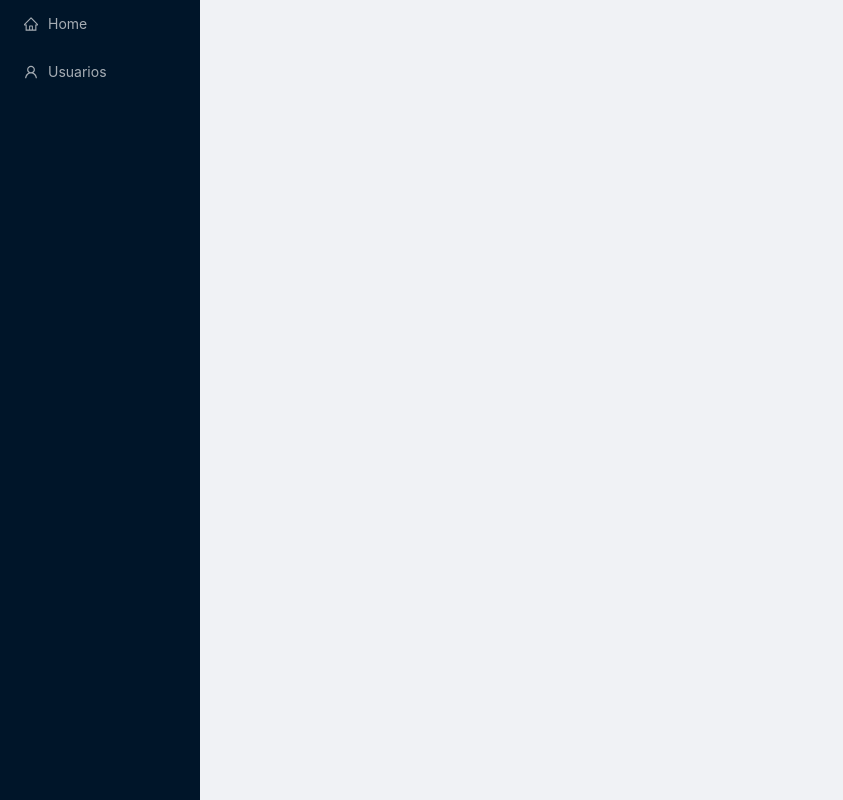
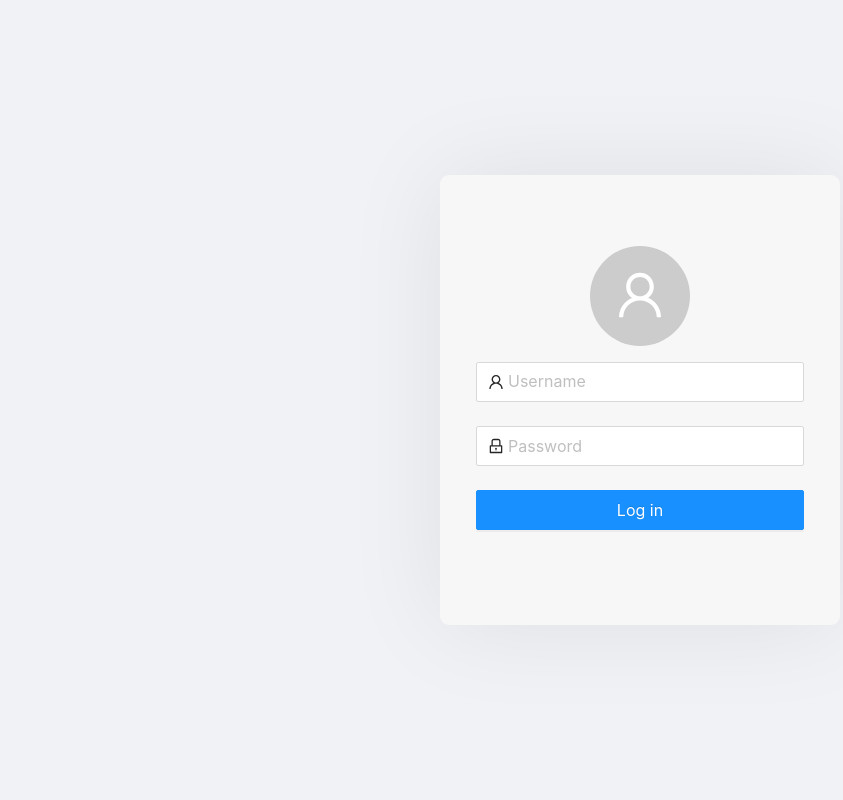
Before and after one commit to juansebastian028/buses-front, a React (Create React App) app: page /login in a window 1280 px wide. Before the commit this address had no page. Shown: the whole page, without its empty margins (0-843 px from the left). Built offline with nearby package versions, Linux system fonts and the light colour scheme.

Commit message:
New modules added

```diff
--- a/src/App.js
+++ b/src/App.js
@@ -1,4 +1,5 @@
 import 'antd/dist/antd.css';
+import './styles.css';
 import { AppRouter } from './routes/AppRouter';
 
 function App() {
--- a/src/components/Home.js
+++ /dev/null
@@ -1,23 +0,0 @@
-import React from 'react';
-import { Layout } from 'antd';
-import { HeaderPage } from './HeaderPage';
-
-const { Content } = Layout;
-
-export const Home = ({ collapsed, toggle }) => {
-  return (
-    <Layout className="site-layout">
-      <HeaderPage collapsed={collapsed} toggle={toggle} />
-      <Content
-        className="site-layout-background"
-        style={{
-          margin: '24px 16px',
-          padding: 24,
-          minHeight: 280,
-        }}
-      >
-        <h1>Home</h1>
-      </Content>
-    </Layout>
-  );
-};
--- a/src/components/SiderMenu.js
+++ b/src/components/SiderMenu.js
@@ -1,9 +1,6 @@
 import React from 'react';
 import { Layout, Menu } from 'antd';
-import {
-  UserOutlined,
-  HomeOutlined,
-} from '@ant-design/icons';
+import { UserOutlined, HomeOutlined, CarOutlined } from '@ant-design/icons';
 import { Link } from 'react-router-dom';
 
 const { Sider } = Layout;
@@ -19,6 +16,9 @@ export const SiderMenu = ({ collapsed }) => {
         <Menu.Item key="2" icon={<UserOutlined />}>
           <Link to="/users">Usuarios</Link>
         </Menu.Item>
+        <Menu.Item key="3" icon={<CarOutlined />}>
+          <Link to="/bus-routes">Rutas de Buses</Link>
+        </Menu.Item>
       </Menu>
     </Sider>
   );
--- a/src/components/Users.js
+++ /dev/null
@@ -1,56 +0,0 @@
-import React from 'react';
-import { Layout, Table } from 'antd';
-import { HeaderPage } from './HeaderPage';
-
-const { Content } = Layout;
-
-export const Users = ({ collapsed, toggle }) => {
-  const dataSource = [
-    {
-      key: '1',
-      name: 'Mike',
-      age: 32,
-      address: '10 Downing Street',
-    },
-    {
-      key: '2',
-      name: 'John',
-      age: 42,
-      address: '10 Downing Street',
-    },
-  ];
-
-  const columns = [
-    {
-      title: 'Name',
-      dataIndex: 'name',
-      key: 'name',
-    },
-    {
-      title: 'Age',
-      dataIndex: 'age',
-      key: 'age',
-    },
-    {
-      title: 'Address',
-      dataIndex: 'address',
-      key: 'address',
-    },
-  ];
-
-  return (
-    <Layout className="site-layout">
-      <HeaderPage collapsed={collapsed} toggle={toggle} />
-      <Content
-        className="site-layout-background"
-        style={{
-          margin: '24px 16px',
-          padding: 24,
-          minHeight: 280,
-        }}
-      >
-        <Table dataSource={dataSource} columns={columns} />
-      </Content>
-    </Layout>
-  );
-};
--- /dev/null
+++ b/src/layout/index.js
@@ -0,0 +1,30 @@
+import React, { useState } from 'react';
+import { Layout } from 'antd';
+import { HeaderPage } from '../components/HeaderPage';
+import { SiderMenu } from '../components/SiderMenu';
+
+const { Content } = Layout;
+
+export const BasicLayout = ({ children }) => {
+  const [collapsed, setCollapsed] = useState(false);
+  const toggle = () => setCollapsed(!collapsed);
+
+  return (
+    <Layout style={{ minHeight: '100vh' }}>
+      <SiderMenu collapsed={collapsed} />
+      <Layout className="site-layout">
+        <HeaderPage collapsed={collapsed} toggle={toggle} />
+        <Content
+          className="site-layout-background"
+          style={{
+            margin: '24px 16px',
+            padding: 24,
+            minHeight: 280,
+          }}
+        >
+          {children}
+        </Content>
+      </Layout>
+    </Layout>
+  );
+};
--- /dev/null
+++ b/src/pages/BusRoutes.js
@@ -0,0 +1,39 @@
+import React from 'react';
+import { Table } from 'antd';
+
+export const BusRoutes = () => {
+  const dataSource = [
+    {
+      key: '1',
+      name: 'Mike',
+      age: 32,
+      address: '10 Downing Street',
+    },
+    {
+      key: '2',
+      name: 'John',
+      age: 42,
+      address: '10 Downing Street',
+    },
+  ];
+
+  const columns = [
+    {
+      title: 'Name',
+      dataIndex: 'name',
+      key: 'name',
+    },
+    {
+      title: 'Age',
+      dataIndex: 'age',
+      key: 'age',
+    },
+    {
+      title: 'Address',
+      dataIndex: 'address',
+      key: 'address',
+    },
+  ];
+
+  return <Table dataSource={dataSource} columns={columns} />;
+};
--- /dev/null
+++ b/src/pages/Home.js
@@ -0,0 +1,5 @@
+import React from 'react';
+
+export const Home = () => {
+  return <h1>Home</h1>;
+};
--- /dev/null
+++ b/src/pages/Login.js
@@ -0,0 +1,69 @@
+import React from 'react';
+import { Form, Input, Button, Avatar } from 'antd';
+import { UserOutlined, LockOutlined } from '@ant-design/icons';
+
+export const Login = () => {
+  const onFinish = (values) => {
+    console.log('Received values of form: ', values);
+  };
+
+  return (
+    <div className="login-container">
+      <div className="login-content">
+        <div className="login-avatar">
+          <Avatar size={100} icon={<UserOutlined />} />
+        </div>
+        <Form
+          name="normal_login"
+          className="login-form"
+          initialValues={{
+            remember: true,
+          }}
+          onFinish={onFinish}
+        >
+          <Form.Item
+            name="username"
+            rules={[
+              {
+                required: true,
+                message: 'Please input your Username!',
+              },
+            ]}
+          >
+            <Input
+              size="large"
+              prefix={<UserOutlined className="site-form-item-icon" />}
+              placeholder="Username"
+            />
+          </Form.Item>
+          <Form.Item
+            name="password"
+            rules={[
+              {
+                required: true,
+                message: 'Please input your Password!',
+              },
+            ]}
+          >
+            <Input
+              size="large"
+              prefix={<LockOutlined className="site-form-item-icon" />}
+              type="password"
+              placeholder="Password"
+            />
+          </Form.Item>
+          <Form.Item>
+            <Button
+              size="large"
+              type="primary"
+              htmlType="submit"
+              className="login-form-button"
+            >
+              Log in
+            </Button>
+          </Form.Item>
+        </Form>
+      </div>
+    </div>
+  );
+};
--- /dev/null
+++ b/src/pages/Users.js
@@ -0,0 +1,39 @@
+import React from 'react';
+import { Table } from 'antd';
+
+export const Users = () => {
+  const dataSource = [
+    {
+      key: '1',
+      name: 'Mike',
+      age: 32,
+      address: '10 Downing Street',
+    },
+    {
+      key: '2',
+      name: 'John',
+      age: 42,
+      address: '10 Downing Street',
+    },
+  ];
+
+  const columns = [
+    {
+      title: 'Name',
+      dataIndex: 'name',
+      key: 'name',
+    },
+    {
+      title: 'Age',
+      dataIndex: 'age',
+      key: 'age',
+    },
+    {
+      title: 'Address',
+      dataIndex: 'address',
+      key: 'address',
+    },
+  ];
+
+  return <Table dataSource={dataSource} columns={columns} />;
+};
--- a/src/routes/AppRouter.js
+++ b/src/routes/AppRouter.js
@@ -1,28 +1,49 @@
-import React, { useState } from 'react';
+import React from 'react';
 import { BrowserRouter, Route, Routes } from 'react-router-dom';
-import { Layout } from 'antd';
-import { Home } from '../components/Home';
-import { SiderMenu } from '../components/SiderMenu';
-import { Users } from '../components/Users';
+import { BasicLayout } from '../layout';
+import { BusRoutes } from '../pages/BusRoutes';
+import { Home } from '../pages/Home';
+import { Login } from '../pages/Login';
+import { Users } from '../pages/Users';
 export const AppRouter = () => {
-  const [collapsed, setCollapsed] = useState(false);
-  const toggle = () => setCollapsed(!collapsed);
-
   return (
     <BrowserRouter>
-        <Layout style={{minHeight: '100vh'}}>
-          <SiderMenu collapsed={collapsed}  />
       <Routes>
         <Route
           path="/"
-              element={<Home collapsed={collapsed} toggle={toggle} />}
+          exact
+          element={
+            <BasicLayout>
+              <Home />
+            </BasicLayout>
+          }
         />
         <Route
-              path="users"
-              element={<Users collapsed={collapsed} toggle={toggle} />}
+          path="/users"
+          exact
+          element={
+            <BasicLayout>
+              <Users />
+            </BasicLayout>
+          }
+        />
+        <Route
+          path="/bus-routes"
+          exact
+          element={
+            <BasicLayout>
+              <BusRoutes />
+            </BasicLayout>
+          }
+        />
+        <Route
+          path="/login"
+          exact
+          element={
+              <Login />
+          }
         />
       </Routes>
-        </Layout>
     </BrowserRouter>
   );
 };
--- /dev/null
+++ b/src/styles.css
@@ -0,0 +1,29 @@
+.login-container {
+  min-height: 100vh;
+  background-color: #f0f2f5;
+  display: flex;
+  justify-content: center;
+  align-items: center;
+}
+
+.login-content {
+  background-color: #f7f7f7;
+  display: flex;
+  justify-content: center;
+  flex-direction: column;
+  width: 400px;
+  height: 450px;
+  padding: 36px;
+  box-shadow: 0 0 100px rgba(0, 0, 0, 0.08);
+  border-radius: 9px;
+}
+
+.login-form-button {
+  width: 100%;
+}
+
+.login-avatar {
+  display: flex;
+  justify-content: center;
+  padding-bottom: 1rem;
+}
```
Also changed, not shown: src/components/HeaderPage.js (+15 -9 lines). Lines whose indentation alone changed are shown as unchanged.
